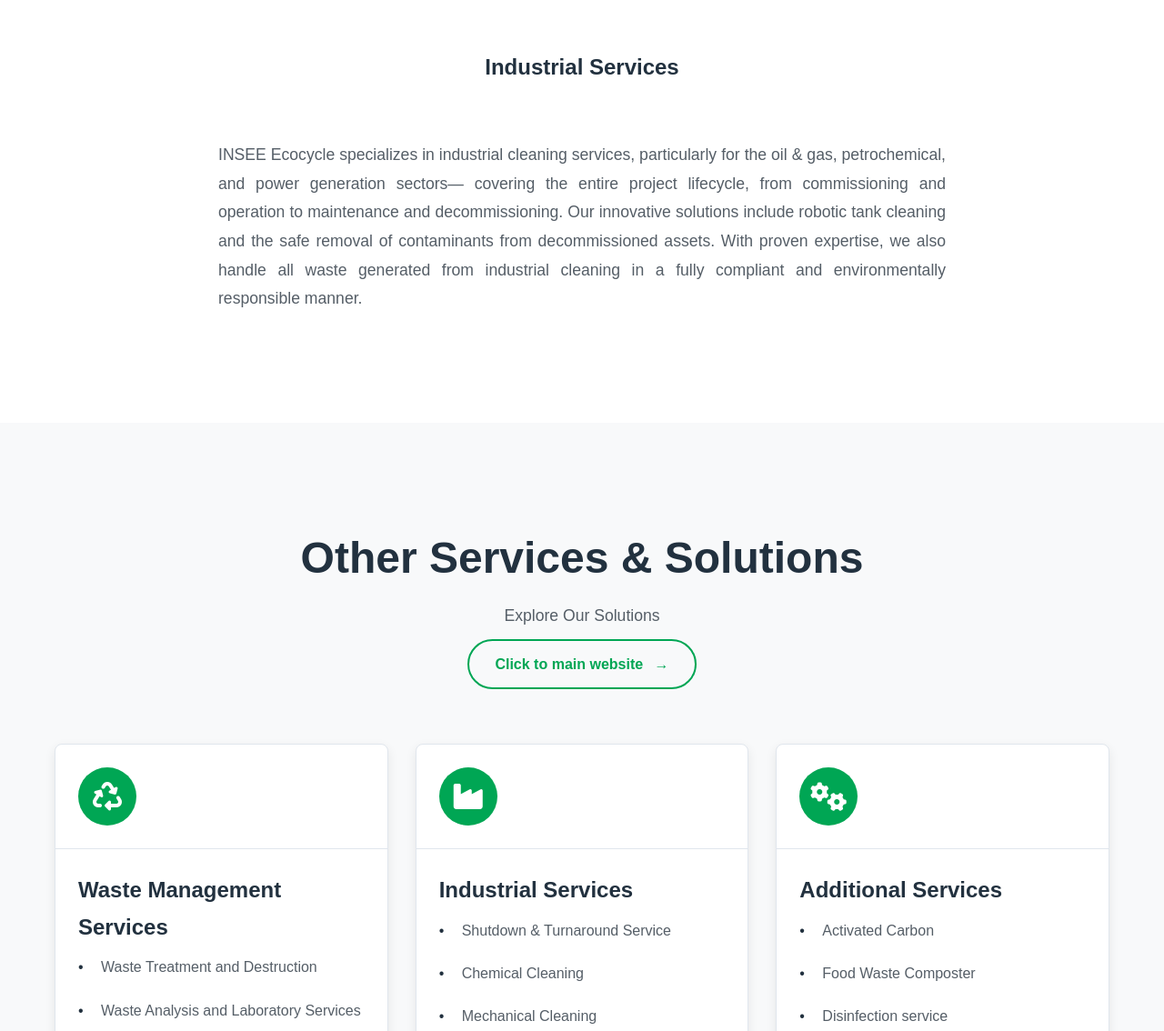
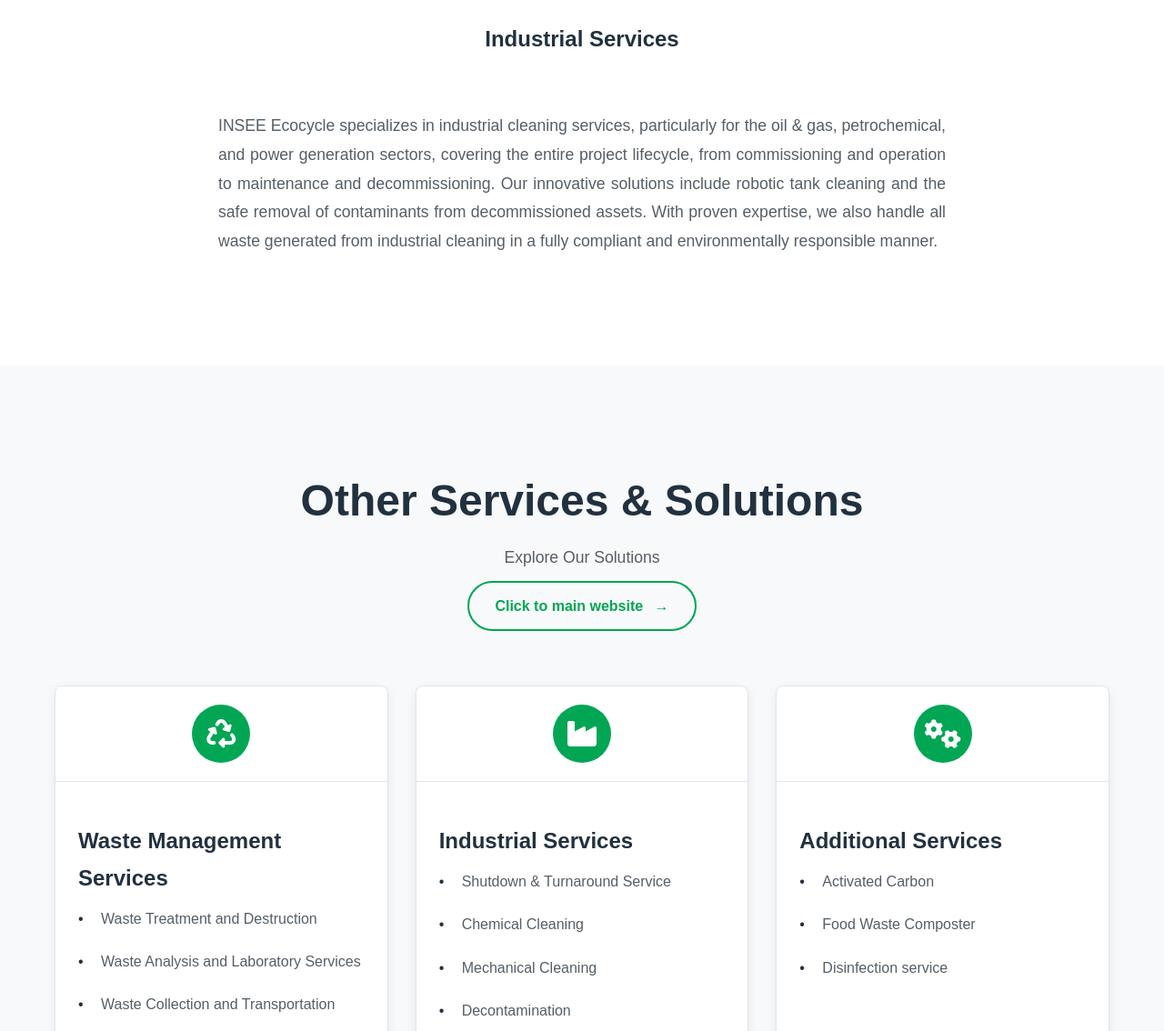
Before and after one commit to Oppabank01/INSEE, a plain HTML site: page index.html in a window 1280 px wide. Shown: the part 2120-3254 px from the top of the page at 91% size. Drawn offline with Linux system fonts and the light colour scheme.

Commit message:
fix: vertically center service icons

```diff
--- a/index.html
+++ b/index.html
@@ -86,8 +86,6 @@
                 <div>
                     <p class="section-description">
                         As a subsidiary of Siam City Cement Group, INSEE Ecocycle operates throughout South and Southeast Asia, including Sri Lanka, Vietnam, and Cambodia.
-                        <br>
-                        <br>
                         We specialize in sustainable waste management through co-processing technology, transforming waste into alternative fuels and raw materials for cement production. This process safely treats both hazardous and non-hazardous waste with zero landfill residue.
                         <br>
                         <br>
@@ -125,7 +123,7 @@
 
             <div class="industrial-intro">
                 <p>
-                    INSEE Ecocycle specializes in industrial cleaning services, particularly for the oil & gas, petrochemical, and power generation sectors— covering the entire project lifecycle, from commissioning and operation to maintenance and decommissioning. Our innovative solutions include robotic tank cleaning and the safe removal of contaminants from decommissioned assets. With proven expertise, we also handle all waste generated from industrial cleaning in a fully compliant and environmentally responsible manner.
+                    INSEE Ecocycle specializes in industrial cleaning services, particularly for the oil & gas, petrochemical, and power generation sectors, covering the entire project lifecycle, from commissioning and operation to maintenance and decommissioning. Our innovative solutions include robotic tank cleaning and the safe removal of contaminants from decommissioned assets. With proven expertise, we also handle all waste generated from industrial cleaning in a fully compliant and environmentally responsible manner.
                 </p>
             </div>
         </div>
--- a/styles.css
+++ b/styles.css
@@ -416,11 +416,12 @@
 }
 
 .service-card-header {
-    padding: 25px;
+    border-bottom: 1px solid var(--border-color);
+    padding-top: 20px;
+    padding-bottom: 20px;
+    margin-bottom: 20px;
     display: flex;
-    align-items: center;
-    gap: 20px;
-    border-bottom: 1px solid var(--border-color);
+    justify-content: center;
 }
 
 .service-icon {
```
